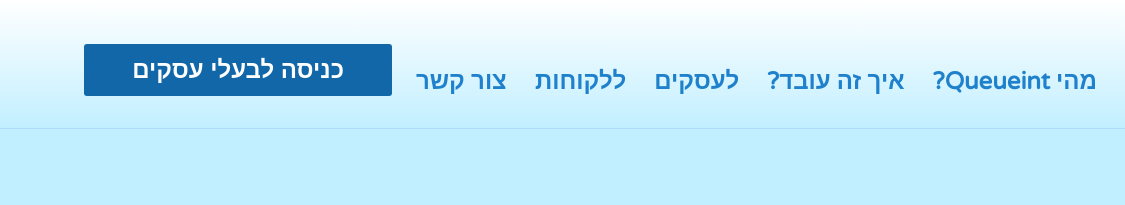
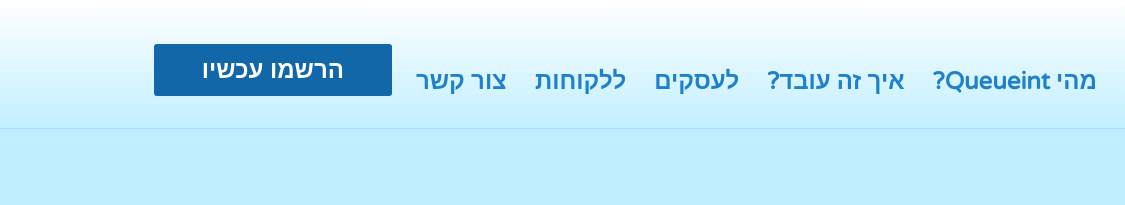
Before and after one commit to Ranqint/landing, a plain HTML site: page index.html in a window 1280 px wide. Shown: the top 205 px of the page, 155-1280 px from the left. Drawn offline with nearby package versions, Linux system fonts and the light colour scheme.

Commit message:
Update index.html

```diff
--- a/index.html
+++ b/index.html
@@ -58,7 +58,7 @@
           </div>
           <a class="loginLink" href="http://spa.q-int.com/#/login" onclick="emitEvent('login')">
             <button class="btn callToAction">
-              כניסה לבעלי עסקים
+            הרשמו עכשיו
             </button>
           </a>
         </div>
```
